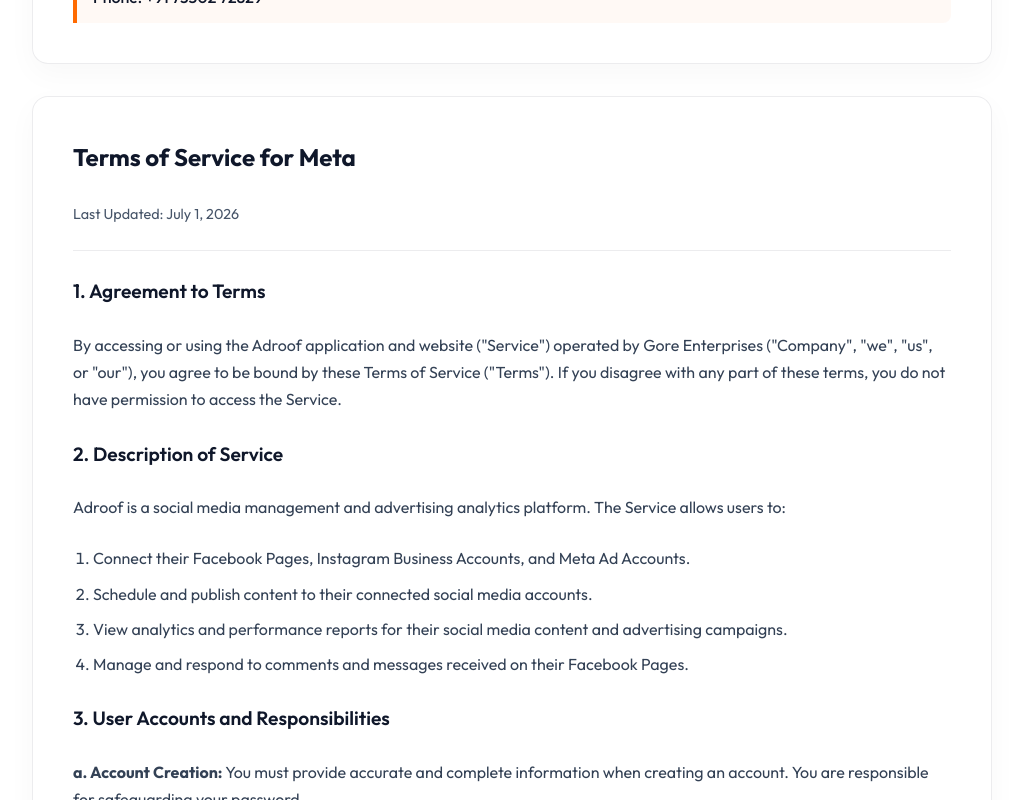
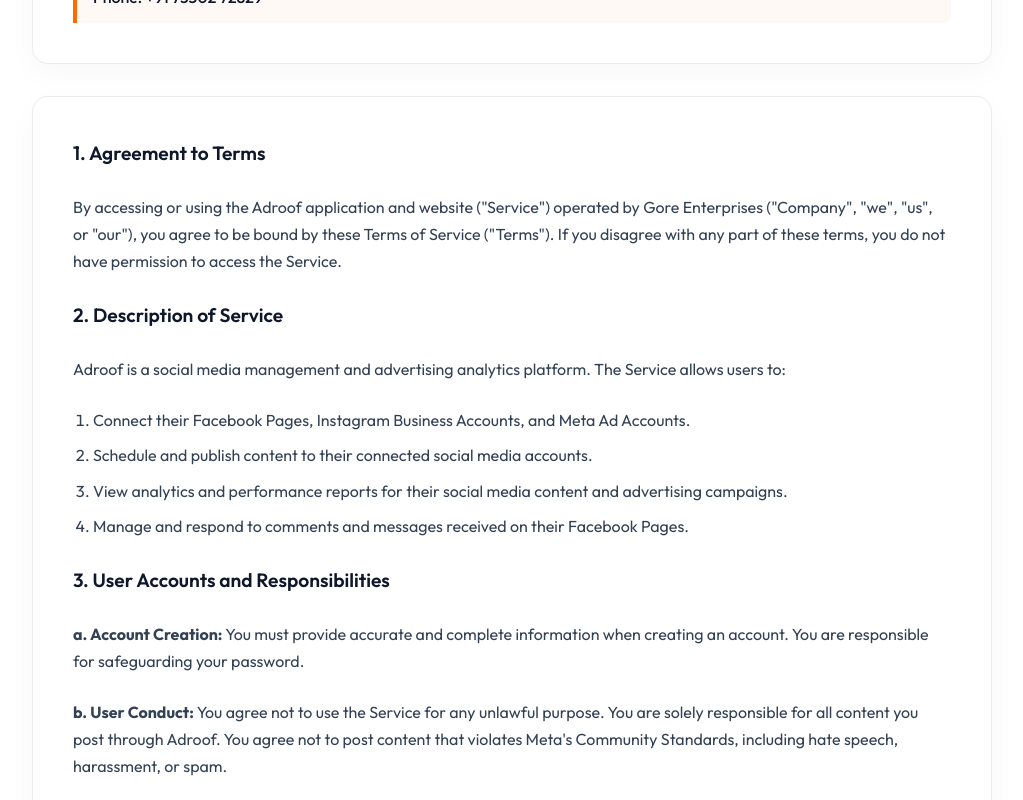
Before and after one commit to vikriaiofficial/adroof.in, a Next.js app: page /terms in a window 1280 px wide. Shown: the part 2020-2820 px from the top of the page, without its empty margins (128-1151 px from the left). Built offline with nearby package versions, Linux system fonts and the light colour scheme.

Commit message:
Update Project

```diff
--- a/src/app/delete-account/page.tsx
+++ b/src/app/delete-account/page.tsx
@@ -55,6 +55,7 @@
           <p style={{ color: 'var(--text-muted)', fontSize: '0.95rem', textAlign: 'center', maxWidth: '560px' }}>
             You can request permanent deletion of your Adroof account and all associated data from Meta, Google, and our servers at any time.
           </p>
+          <p style={{ color: 'var(--text-muted)', fontSize: '0.95rem' }}>Last Updated: July 1, 2026</p>
         </div>
 
         {/* Content Card */}
--- a/src/app/terms/page.tsx
+++ b/src/app/terms/page.tsx
@@ -145,10 +145,6 @@
           {/* ===== SECTION 2: META TERMS OF SERVICE ===== */}
           <div style={sectionCard}>
             <div style={{ display: 'flex', flexDirection: 'column', gap: '1.5rem' }}>
-              <h2 style={h2Style}>Terms of Service for Meta</h2>
-              <p style={{ color: 'var(--text-muted)', fontSize: '0.9rem' }}>Last Updated: July 1, 2026</p>
-
-              <hr style={hrStyle} />
 
               <h3 style={h3Style}>1. Agreement to Terms</h3>
               <p>
@@ -251,10 +247,6 @@
           {/* ===== SECTION 3: GOOGLE TERMS & CONDITIONS ===== */}
           <div style={sectionCard}>
             <div style={{ display: 'flex', flexDirection: 'column', gap: '1.5rem' }}>
-              <h2 style={h2Style}>Terms &amp; Conditions for Google Services</h2>
-              <p style={{ color: 'var(--text-muted)', fontSize: '0.9rem' }}>Last Updated: July 1, 2026</p>
-
-              <hr style={hrStyle} />
 
               <h3 style={h3Style}>1. Acceptance of Terms</h3>
               <p>
@@ -325,7 +317,7 @@
                 <strong>a. By You:</strong> You may delete your account at any time via the in-app settings or by emailing <a href="mailto:info@adroof.in" style={linkStyle}>info@adroof.in</a>.
               </p>
               <p>
-                <strong>b. By Us:</strong> We may suspend or terminate your access if you violate these Terms or Google&apos;s policies. We will provide notice when possible.
+                <strong>b. By Us:</strong> We may suspend or terminate your access if you violate these Terms or Google&apos;s policies. We will provide notice when possible. Upon account deletion, all your data will be permanently removed within 7 business days.
               </p>
 
               <h3 style={h3Style}>8. Disclaimers and Limitation of Liability</h3>
```
